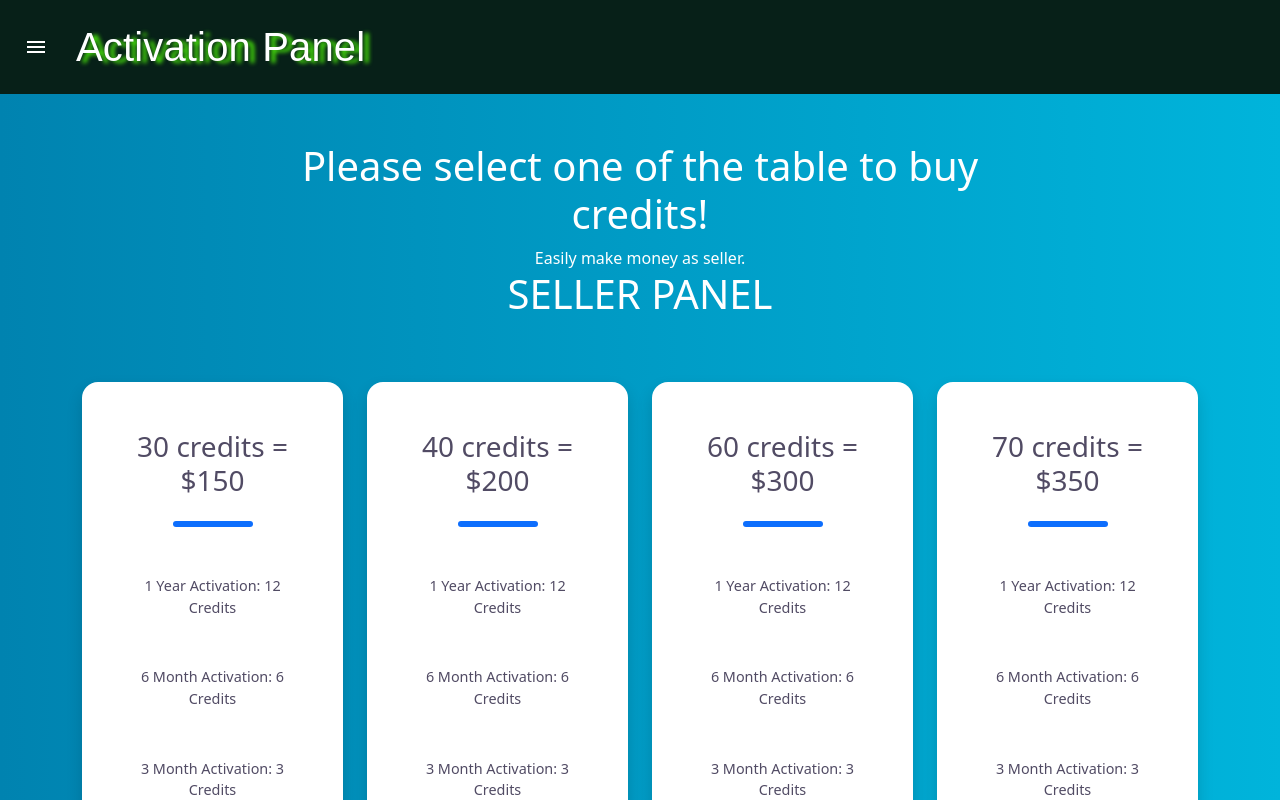
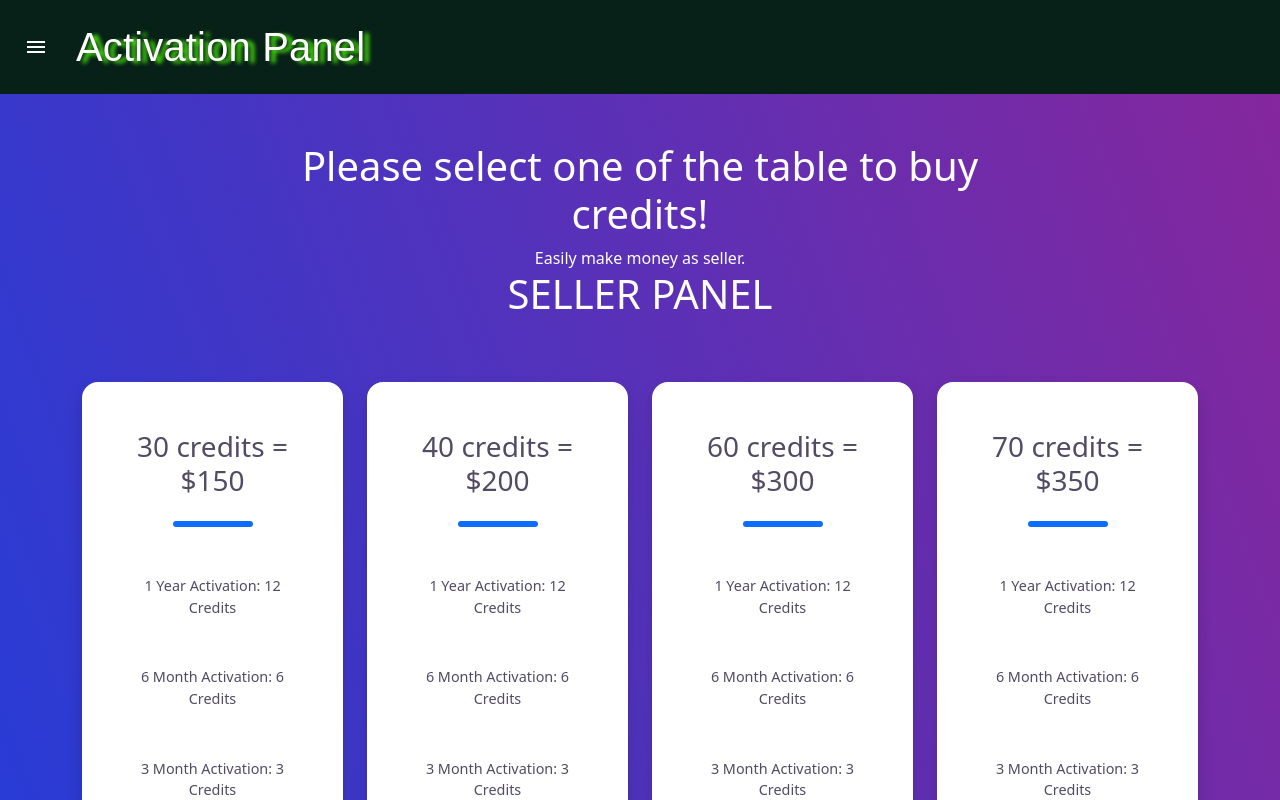
Before and after one commit to SuperSkyDeveloper/resellerfrontend2, a React (Create React App) app: page /shop in a window 1280 px wide. Shown: the top 800 px of the page. Built offline with nearby package versions, Linux system fonts and the light colour scheme.

Commit message:
update css

```diff
--- a/src/pages/Shop/Shop.css
+++ b/src/pages/Shop/Shop.css
@@ -21,8 +21,8 @@
   */
   .maincontainer {
     background: #00B4DB;
-    background: -webkit-linear-gradient(to right, #0083B0, #00B4DB);
-    background: linear-gradient(to right, #0083B0, #00B4DB);
+    background: linear-gradient(70deg,#1e3edb,#85279d);
+    background: linear-gradient(70deg,#1e3edb,#85279d);
     color: #514B64;
     min-height: 100vh;
   }
```
